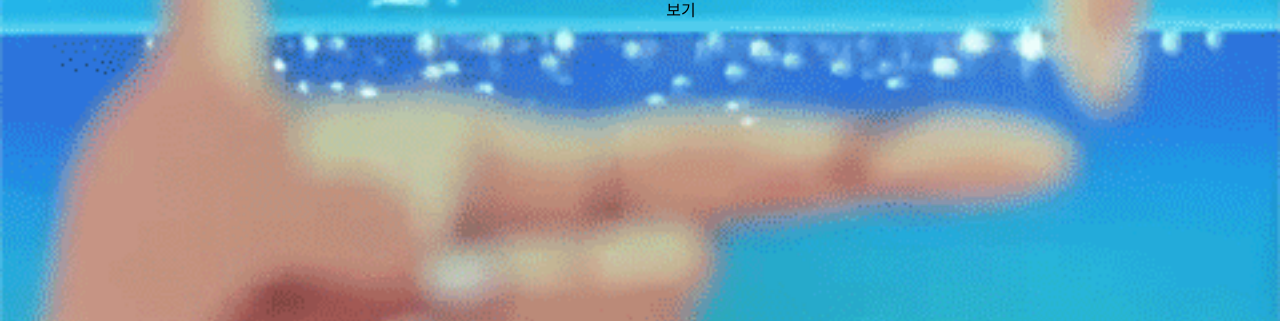
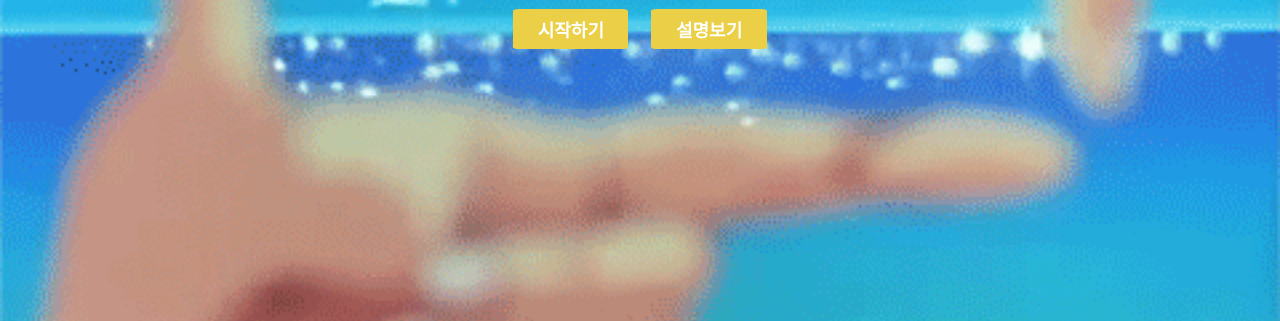
Before and after one commit to zeroeuni/Euphoria, a plain HTML site: page index.html in a window 1280 px wide. Shown: the part 479-800 px from the top of the page. Drawn offline with Linux system fonts and the light colour scheme; a web font is replaced by a local one.

Commit message:
Add : 메인페이지 버튼

```diff
--- a/index.html
+++ b/index.html
@@ -11,8 +11,8 @@
     <div id="container">
       <span id="title"></span>
       <div id="middle">
-        <div id="start">시작하기</div>
-        <div id="explain">설명보기</div>
+        <div id="start"><h4>시작하기</h4></div>
+        <div id="explain"><h4>설명보기</h4></div>
       </div>
     </div>
     <script src="script.js"></script>
--- a/style.css
+++ b/style.css
@@ -37,14 +37,36 @@ body {
 
 #middle {
   display: flex;
-  margin-top: 15%;
+  margin-top: 20%;
   position: fixed;
+  width: 30%;
+  height: 5%;
 }
 
 #start {
-  text-align: center;
-  width: 130%;
-  height: 130%;
+  display: flex;
+  justify-content: center;
+  align-items: center;
+  width: 30%;
   background-color: aliceblue;
-  border-radius: 26%;
+  border-radius: 5%;
+  cursor: pointer;
+  margin: 0 3% 0 17%;
+  font-size: 18px;
+  background-color: #ebcf46;
+  color: white;
 }
+
+#explain {
+  display: flex;
+  justify-content: center;
+  align-items: center;
+  width: 30%;
+  background-color: aliceblue;
+  border-radius: 5%;
+  cursor: pointer;
+  margin-left: 3%;
+  font-size: 18px;
+  background-color: #ebcf46;
+  color: white;
+}
```
